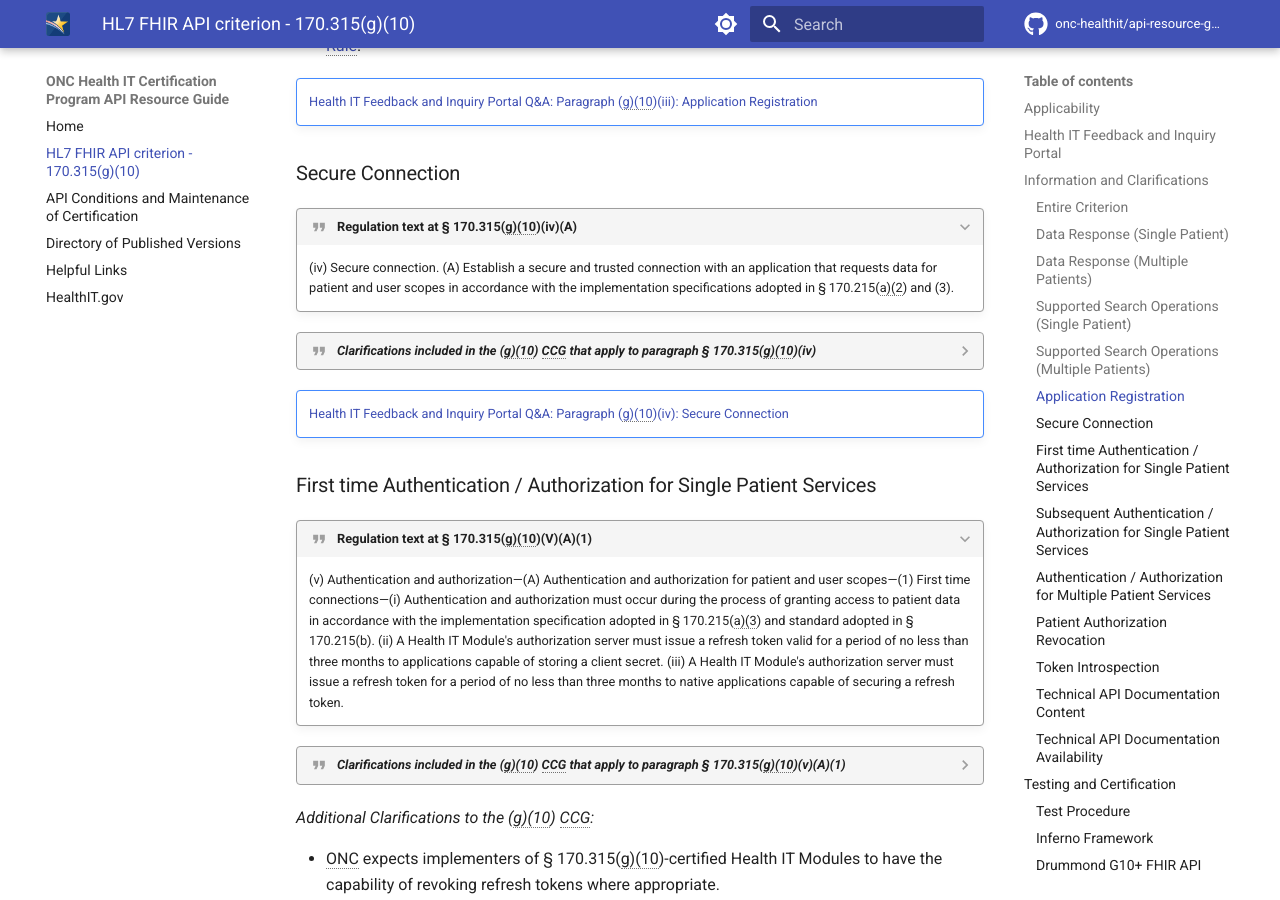
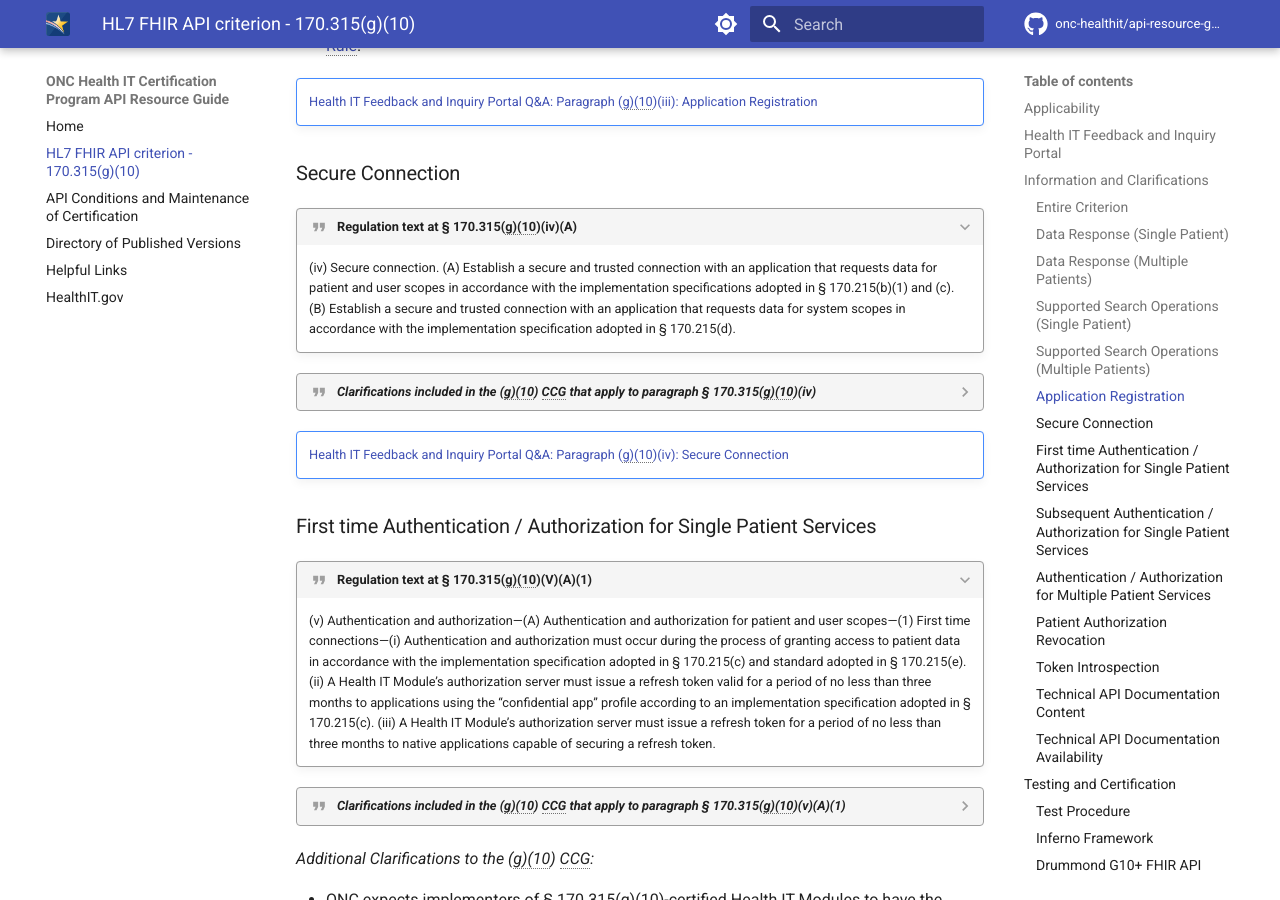
Before and after one commit to onc-healthit/api-resource-guide, an MkDocs documentation site: the page built from docs/g10-criterion.md, in a window 1280 px wide and 900 px high, scrolled down 4217 px. Built offline with MkDocs 1.6.1 and Material for MkDocs 9.7.7, drawn with Linux system fonts in a browser that asks for light colours; comment, search, counter and statistics services are not loaded; the version menu is left out; some of the changed text lies outside the part shown.

Commit message:
updating header refs and reg text

```diff
--- a/docs/g10-criterion.md
+++ b/docs/g10-criterion.md
@@ -53,9 +53,9 @@
 
 ### Data Response (Single Patient)
 ???+ quote "**Regulation text at § 170.315(g)(10)(i)(A)**"
-    (i) Data response. (A) Respond to requests for a single patient's data according to the standard adopted in § 170.215(a)(1) and implementation specification adopted in § 170.215(a)(2), including the mandatory capabilities described in “US Core Server CapabilityStatement,” for each of the data included in the standard adopted in § 170.213. All data elements indicated as “mandatory” and “must support” by the standards and implementation specifications must be supported.
+    (i) Data response. (A) Respond to requests for a single patient’s data according to the standard adopted in § 170.215(a)(1) and implementation specifications adopted in § 170.215(a) and in § 170.215(b)(1), including the mandatory capabilities described in “US Core Server CapabilityStatement,” for each of the data included in the standards adopted in § 170.213. All data elements indicated as “mandatory” and “must support” by the standards and implementation specifications must be supported.
 
-<!-- $ref{g-10:CCG["Paragraph (g)(10)(i)(A)"], tabbed} -->
+<!-- $ref{g-10:CCG["Paragraph (g)(10)(i)(A) Data response – single patient"], tabbed} -->
 ??? quote "*Clarifications included in the (g)(10) CCG that apply to paragraph § 170.315(g)(10)(i)(A)*"
 	Technical outcome – Respond to requests for a single patient’s data according to the standard adopted in § 170.215(a)(1) and implementation specification adopted in § 170.215(a)(2), including the mandatory capabilities described in “US Core Server CapabilityStatement,” for each of the data included in the standard adopted in § 170.213. All data elements indicated as “mandatory” and “must support” by the standards and implementation specifications must be supported.
 
@@ -99,9 +99,9 @@
 
 ### Data Response (Multiple Patients)
 ???+ quote "**Regulation text at § 170.315(g)(10)(i)(B)**"
-    (B) Respond to requests for multiple patients' data as a group according to the standard adopted in § 170.215(a)(1), and implementation specifications adopted in § 170.215(a)(2) and (4), for each of the data included in the standard adopted in § 170.213. All data elements indicated as “mandatory” and “must support” by the standards and implementation specifications must be supported.
+    (B) Respond to requests for multiple patients' data as a group according to the standards and implementation specifications adopted in § 170.215(a), (b)(1), and (d), for each of the data included in the standards adopted in § 170.213. All data elements indicated as “mandatory” and “must support” by the standards and implementation specifications must be supported.
 
-<!-- $ref{g-10:CCG["Paragraph (g)(10)(i)(B)"], tabbed} -->
+<!-- $ref{g-10:CCG["Paragraph (g)(10)(i)(B) Data response – multiple patients"], tabbed} -->
 ??? quote "*Clarifications included in the (g)(10) CCG that apply to paragraph § 170.315(g)(10)(i)(B)*"
 	Technical outcome – Respond to requests for multiple patients’ data as a group according to the standard adopted in § 170.215(a)(1), and implementation specifications adopted in § 170.215(a)(2) and (4), for each of the data included in the standard adopted in § 170.213. All data elements indicated as “mandatory” and “must support” by the standards and implementation specifications must be supported.
 
@@ -119,9 +119,9 @@
 
 ### Supported Search Operations (Single Patient)
 ???+ quote "**Regulation text at § 170.315(g)(10)(ii)(A)**"
-    (ii) Supported search operations. (A) Respond to search requests for a single patient's data consistent with the search criteria included in the implementation specification adopted in § 170.215(a)(2), specifically the mandatory capabilities described in “US Core Server CapabilityStatement.”
+    (ii) Supported search operations. (A) Respond to search requests for a single patient’s data consistent with the search criteria included in the implementation specifications adopted in § 170.215(b)(1), specifically the mandatory capabilities described in “US Core Server CapabilityStatement.”
 
-<!-- $ref{g-10:CCG["Paragraph (g)(10)(ii)(A)"], tabbed} -->
+<!-- $ref{g-10:CCG["Paragraph (g)(10)(ii)(A) Supported search operations – single patient"], tabbed} -->
 ??? quote "*Clarifications included in the (g)(10) CCG that apply to paragraph § 170.315(g)(10)(ii)(A)*"
 	Technical outcome – Respond to search requests for a single patient’s data consistent with the search criteria included in the implementation specification adopted in § 170.215(a)(2), specifically the mandatory capabilities described in “US Core Server CapabilityStatement”.
 
@@ -158,9 +158,9 @@
 
 ### Application Registration
 ???+ quote "**Regulation text at § 170.315(g)(10)(iii)**"
-    (iii) Application registration. Enable an application to register with the Health IT Module's “authorization server.”
+    (iii) Application registration. Enable an application to register with the Health IT Module’s “authorization server.”
 
-<!-- $ref{g-10:CCG["Paragraph (g)(10)(iii)"], tabbed} -->
+<!-- $ref{g-10:CCG["Paragraph (g)(10)(iii) Application registration"], tabbed} -->
 ??? quote "*Clarifications included in the (g)(10) CCG that apply to paragraph § 170.315(g)(10)(iii)*"
 	Technical outcome – Enable an application to register with the Health IT Module’s “authorization server.”
 
@@ -191,9 +191,9 @@
 
 ### Secure Connection
 ???+ quote "**Regulation text at § 170.315(g)(10)(iv)(A)**"
-    (iv) Secure connection. (A) Establish a secure and trusted connection with an application that requests data for patient and user scopes in accordance with the implementation specifications adopted in § 170.215(a)(2) and (3).
+    (iv) Secure connection. (A) Establish a secure and trusted connection with an application that requests data for patient and user scopes in accordance with the implementation specifications adopted in § 170.215(b)(1) and (c). (B) Establish a secure and trusted connection with an application that requests data for system scopes in accordance with the implementation specification adopted in § 170.215(d).
 
-<!-- $ref{g-10:CCG["Paragraph (g)(10)(iv)"], tabbed} -->
+<!-- $ref{g-10:CCG["Paragraph (g)(10)(iv) Secure connection"], tabbed} -->
 ??? quote "*Clarifications included in the (g)(10) CCG that apply to paragraph § 170.315(g)(10)(iv)*"
 	Technical outcome - (A) Establish a secure and trusted connection with an application that requests data for patient and user scopes in accordance with the implementation specifications adopted in § 170.215(a)(2) and (3). (B) Establish a secure and trusted connection with an application that requests data for system scopes in accordance with the implementation specification adopted in § 170.215(a)(4).
 
@@ -210,9 +210,9 @@
 
 ### First time Authentication / Authorization for Single Patient Services
 ???+ quote "**Regulation text at § 170.315(g)(10)(V)(A)(1)**"
-    (v) Authentication and authorization—(A) Authentication and authorization for patient and user scopes—(1) First time connections—(i) Authentication and authorization must occur during the process of granting access to patient data in accordance with the implementation specification adopted in § 170.215(a)(3) and standard adopted in § 170.215(b). (ii) A Health IT Module's authorization server must issue a refresh token valid for a period of no less than three months to applications capable of storing a client secret. (iii) A Health IT Module's authorization server must issue a refresh token for a period of no less than three months to native applications capable of securing a refresh token.
+    (v) Authentication and authorization—(A) Authentication and authorization for patient and user scopes—(1) First time connections—(i) Authentication and authorization must occur during the process of granting access to patient data in accordance with the implementation specification adopted in § 170.215(c) and standard adopted in § 170.215(e). (ii) A Health IT Module’s authorization server must issue a refresh token valid for a period of no less than three months to applications using the “confidential app” profile according to an implementation specification adopted in § 170.215(c). (iii) A Health IT Module’s authorization server must issue a refresh token for a period of no less than three months to native applications capable of securing a refresh token.
 
-<!-- $ref{g-10:CCG["Paragraph (g)(10)(v)(A)(1)"], tabbed} -->
+<!-- $ref{g-10:CCG["Paragraph (g)(10)(v)(A)(1) Authentication and authorization – Authentication and authorization for patient and user scopes – First time connections"], tabbed} -->
 ??? quote "*Clarifications included in the (g)(10) CCG that apply to paragraph § 170.315(g)(10)(v)(A)(1)*"
 	Technical outcome – For first time connections, authentication and authorization must occur during the process of granting access to patient data in accordance with the implementation specification adopted in § 170.215(a)(3) and standard adopted in § 170.215(b). Additionally, a Health IT Module's authorization server must issue a refresh token valid for a period of no less than three months to applications capable of storing a client secret. Finally, a Health IT Module's authorization server must issue a refresh token for a period of no less than three months to native applications capable of securing a refresh token.
 
@@ -312,9 +312,9 @@
 
 ### Subsequent Authentication / Authorization for Single Patient Services
 ???+ quote "**Regulation text at § 170.315(g)(10)(V)(A)(2)**"
-    (2) Subsequent connections. (i) Access must be granted to patient data in accordance with the implementation specification adopted in § 170.215(a)(3) without requiring reauthorization and re-authentication when a valid refresh token is supplied by the application. (ii) A Health IT Module's authorization server must issue a refresh token valid for a new period of no less than three months to applications capable of storing a client secret.
+    (2) Subsequent connections. (i) Access must be granted to patient data in accordance with the implementation specification adopted in § 170.215(c) without requiring re-authorization and re-authentication when a valid refresh token is supplied by the application. (ii) A Health IT Module’s authorization server must issue a refresh token valid for a new period of no less than three months to applications using the “confidential app” profile according to an implementation specification adopted in § 170.215(c).
 
-<!-- $ref{g-10:CCG["Paragraph (g)(10)(v)(A)(2)"], tabbed} -->
+<!-- $ref{g-10:CCG["Paragraph (g)(10)(v)(A)(2) Authentication and authorization – Authentication and authorization for patient user scopes – Subsequent connections"], tabbed} -->
 ??? quote "*Clarifications included in the (g)(10) CCG that apply to paragraph § 170.315(g)(10)(V)(A)(2)*"
 	Technical outcome – For subsequent connections, access must be granted to patient data in accordance with the implementation specification adopted in § 170.215(a)(3) without requiring re-authorization and re-authentication when a valid refresh token is supplied by the application. Additionally, a Health IT Module's authorization server must issue a refresh token valid for a new period of no less than three months to applications capable of storing a client secret.
 
@@ -430,9 +430,9 @@
 
 ### Patient Authorization Revocation
 ???+ quote "**Regulation text at § 170.315(g)(10)(vi)**"
-    (vi) Patient authorization revocation. A Health IT Module's authorization server must be able to revoke an authorized application's access at a patient's direction.
+    (vi) Patient authorization revocation. A Health IT Module’s authorization server must be able to revoke and must revoke an authorized application’s access at a patient’s direction within 1 hour of the request.
 
-<!-- $ref{g-10:CCG["Paragraph (g)(10)(vi)"], tabbed} -->
+<!-- $ref{g-10:CCG["Paragraph (g)(10)(vi) Patient authorization revocation"], tabbed} -->
 ??? quote "*Clarifications included in the (g)(10) CCG that apply to paragraph § 170.315(g)(10)(vi)*"
 	Technical outcome – A Health IT Module’s authorization server must be able to revoke an authorized application’s access at a patient’s direction.
 
@@ -450,9 +450,9 @@
 
 ### Token Introspection
 ???+ quote "**Regulation text at § 170.315(g)(10)(vii)**"
-    (vii) Token introspection. A Health IT Module's authorization server must be able to receive and validate tokens it has issued.
+    (vii) Token introspection. A Health IT Module’s authorization server must be able to receive and validate tokens it has issued in accordance with an implementation specification in § 170.215(c).
 
-<!-- $ref{g-10:CCG["Paragraph (g)(10)(vii)"], tabbed} -->
+<!-- $ref{g-10:CCG["Paragraph (g)(10)(vii) Token introspection"], tabbed} -->
 ??? quote "*Clarifications included in the (g)(10) CCG that apply to paragraph § 170.315(g)(10)(vii)*"
 	Technical outcome – A Health IT Module’s authorization server must be able to receive and validate tokens it has issued.
 
@@ -466,7 +466,7 @@
 ???+ quote "**Regulation text at § 170.315(g)(10)(viii)(A)**"
     (viii) Documentation. (A) The API(s) must include complete accompanying documentation that contains, at a minimum: (1) API syntax, function names, required and optional parameters supported and their data types, return variables and their types/structures, exceptions and exception handling methods and their returns. (2) The software components and configurations that would be necessary for an application to implement in order to be able to successfully interact with the API and process its response(s). (3) All applicable technical requirements and attributes necessary for an application to be registered with a Health IT Module's authorization server.
 
-<!-- $ref{g-10:CCG["Paragraph (g)(10)(viii)(A)"], tabbed} -->
+<!-- $ref{g-10:CCG["Paragraph (g)(10)(viii)(A) Documentation – minimum requirements"], tabbed} -->
 ??? quote "*Clarifications included in the (g)(10) CCG that apply to paragraph § 170.315(g)(10)(viii)(A)*"
 	Technical outcome – The API(s) must include complete accompanying documentation that contains, at a minimum: (*1*) API syntax, function names, required and optional parameters supported and their data types, return variables and their types/structures, exceptions and exception handling methods and their returns; (*2*) The software components and configurations that would be necessary for an application to implement in order to be able to successfully interact with the API and process its response(s); and (*3*) All applicable technical requirements and attributes necessary for an application to be registered with a Health IT Module’s authorization server.
 
@@ -481,7 +481,7 @@
 ???+ quote "**Regulation text at § 170.315(g)(10)(viii)(B)**"
     (B) The documentation used to meet paragraph (g)(10)(viii)(A) of this section must be available via a publicly accessible hyperlink without any preconditions or additional steps.
 
-<!-- $ref{g-10:CCG["Paragraph (g)(10)(viii)(B)"], tabbed} -->
+<!-- $ref{g-10:CCG["Paragraph (g)(10)(viii)(B) Documentation – public access"], tabbed} -->
 ??? quote "*Clarifications included in the (g)(10) CCG that apply to paragraph § 170.315(g)(10)(viii)(B)*"
 	Technical outcome – The documentation used to meet paragraph (g)(10)(viii)(A) of this section must be available via a publicly accessible hyperlink without any preconditions or additional steps.
 
```
Also changed, not shown: other parts of docs/g10-criterion.md (+4 -4 lines).
